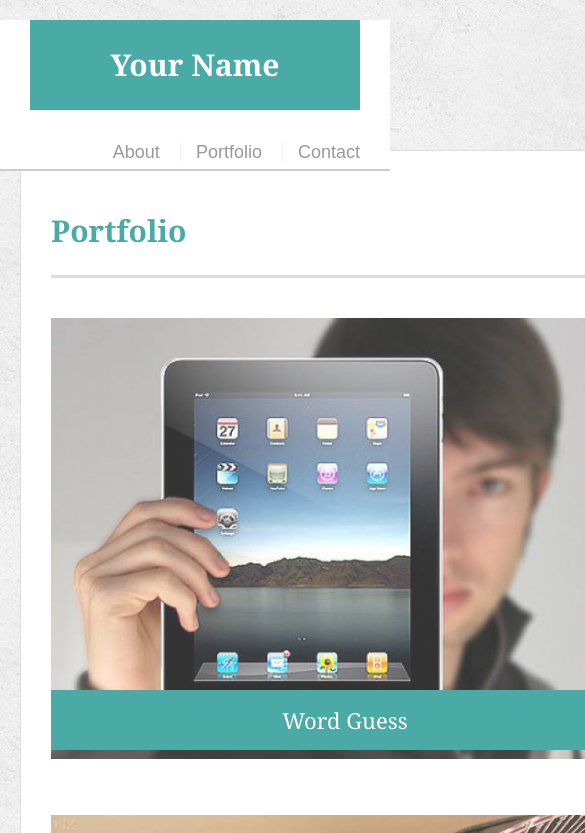
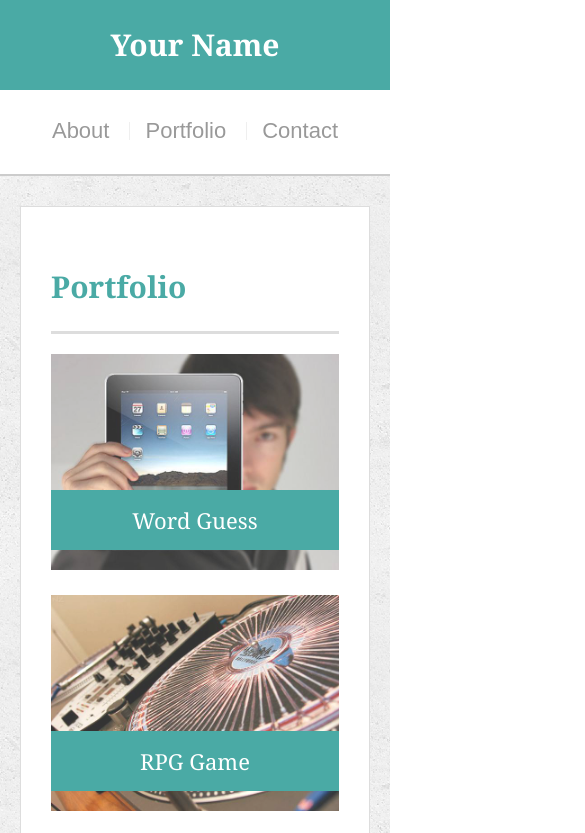
Before and after one commit to ElliLoes/Responsive-Portfolio, a plain HTML site: page portfolio.html in a window 390 px wide. Shown: the top 833 px of the page, 585 px wide, since content can reach past the window. Drawn offline with Linux system fonts and the light colour scheme.

Commit message:
Improved media queries

```diff
--- a/assets/css/style.css
+++ b/assets/css/style.css
@@ -241,12 +241,43 @@ body {
         width: 100%;
     }
 
+    #masthead {
+      padding: 0;
+      position: relative;
+    }
+
+    nav {
+      float: none;
+      text-align: center;
+      margin-bottom: 25px;
+    }
+
+    nav a {
+      font-size: 22px;
+    }
+
+    nav a:first-child {
+      margin: 0;
+      padding: 0;
+    }
+
     #main-container {
-      margin: 20px;
+      margin: 0 20px;
       display: center;
+      padding-top: 0;
+      width: auto;
+
     }
 
     .work {
       width: 100%;
+      float: none;
+    }
+
+    img {
+      display: block;
+	    margin: 0 auto;
+	    max-width: 100%;
+	    height: auto;
     }
   }
```
